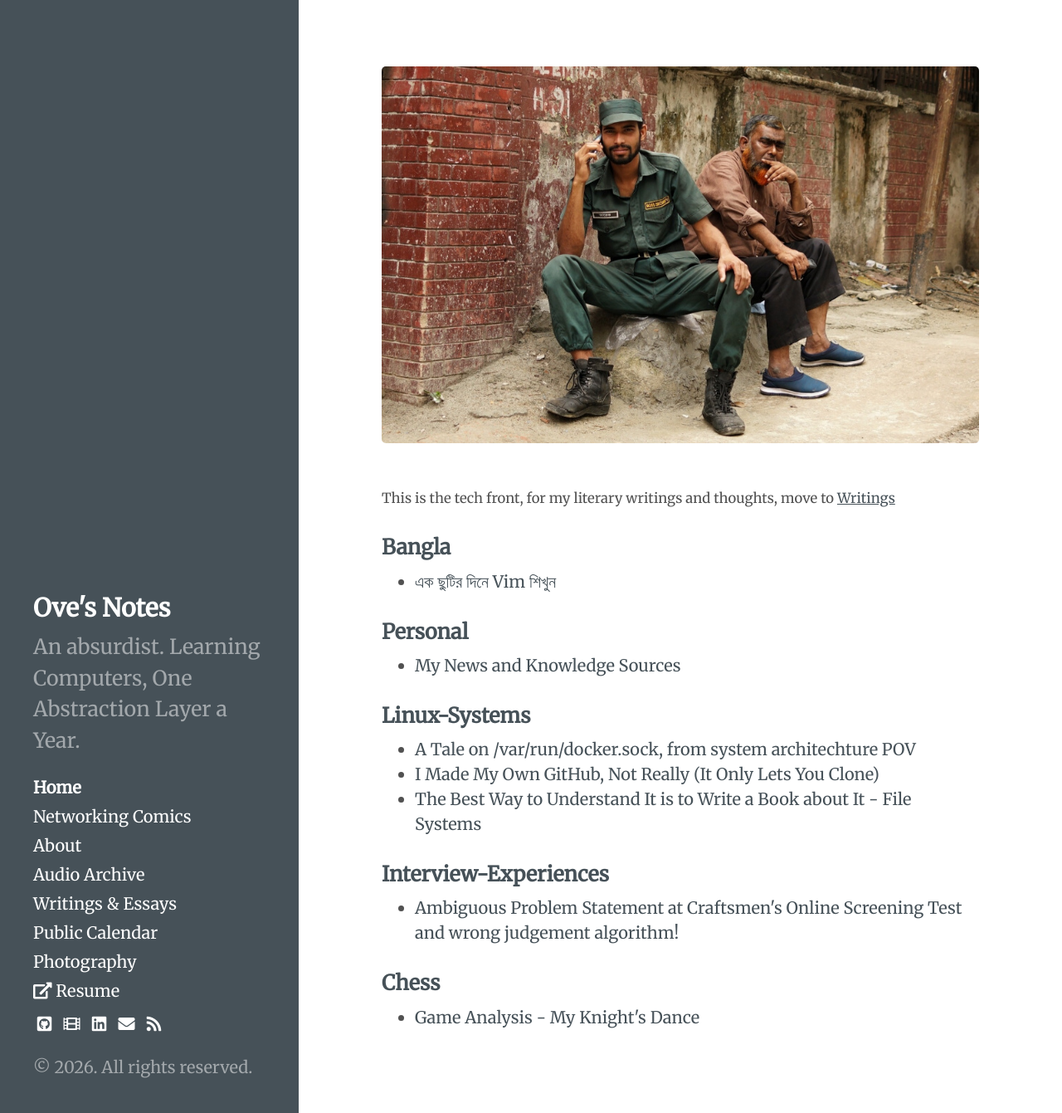
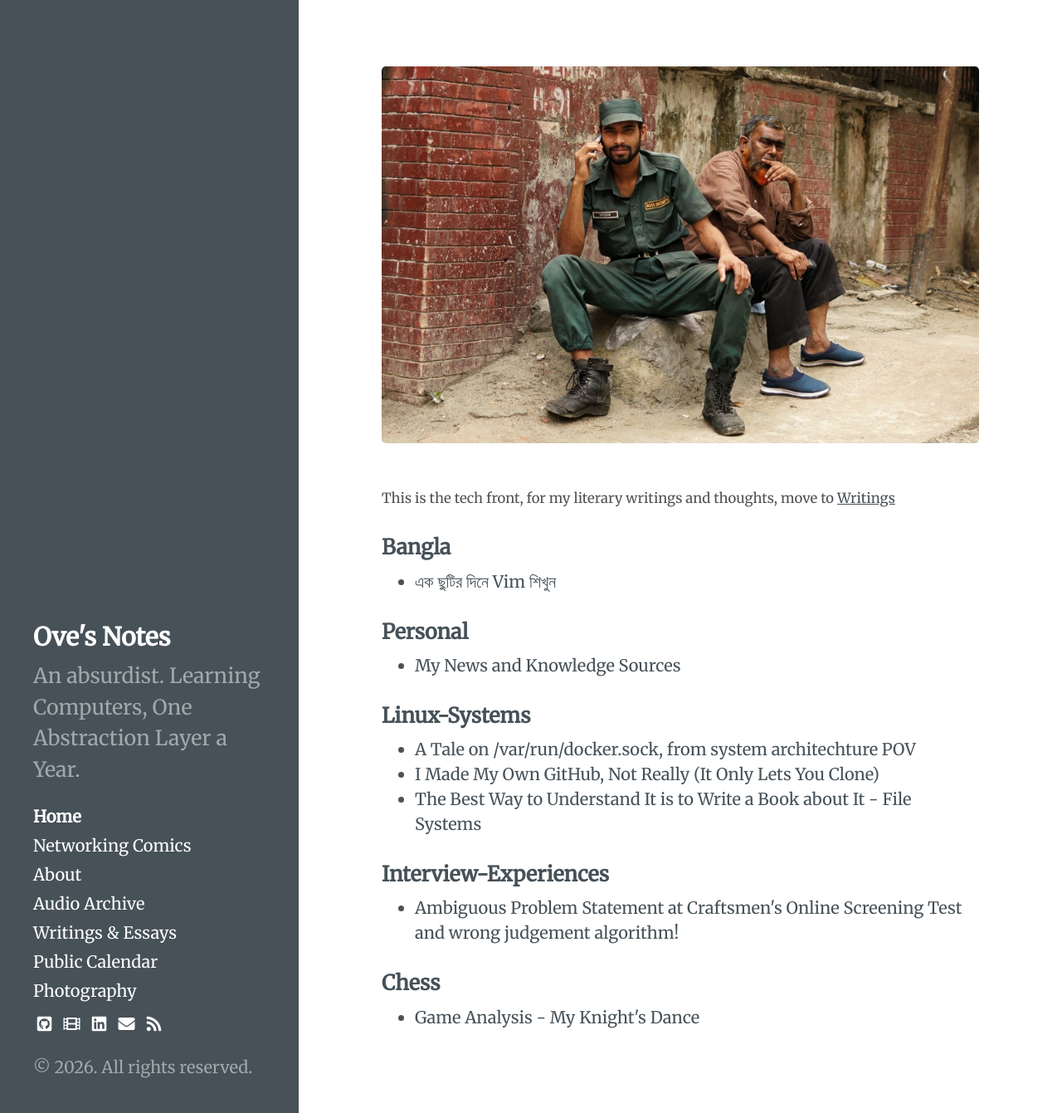
Before and after one commit to ovebepari/ovebepari.github.io, a Jekyll site: the page built from index.html, in a window 1280 px wide and 1341 px high. Shown: the whole window at 83% size. Built offline with Jekyll 4.4.1, drawn with Linux system fonts in a browser that asks for light colours.

Commit message:
Removed the CV link

```diff
--- a/_includes/sidebar.html
+++ b/_includes/sidebar.html
@@ -28,7 +28,6 @@
 
       <!-- <a class="sidebar-nav-item" href="/photo-essays/" target="_blank">Photo Essays</a> -->
       <a class="sidebar-nav-item" href="https://ovebepari.github.io/photography/" target="_blank" style="border-bottom:none;">Photography</a>
-      <a class="sidebar-nav-item" href="/cv/ove_cv.pdf" target="_blank"> <i class="fa fa-external-link-alt"></i> Resume</a>
 
       <span class="sidebar-nav-item social-links">
         <a href="https://github.com/ovebepari" target="_blank"  style="border-bottom: none;"><i class="fab fa-github-square"></i></a>
```
